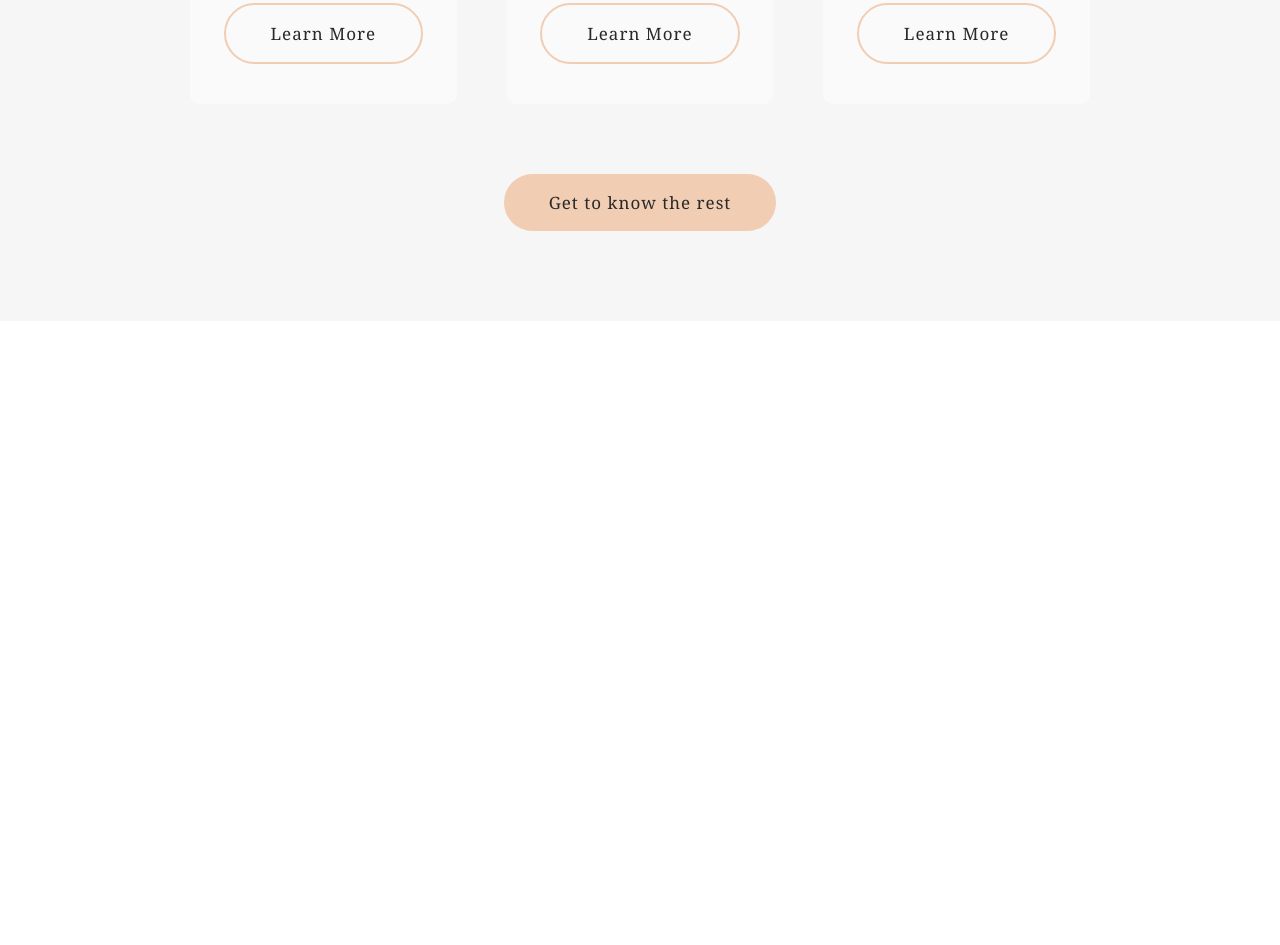
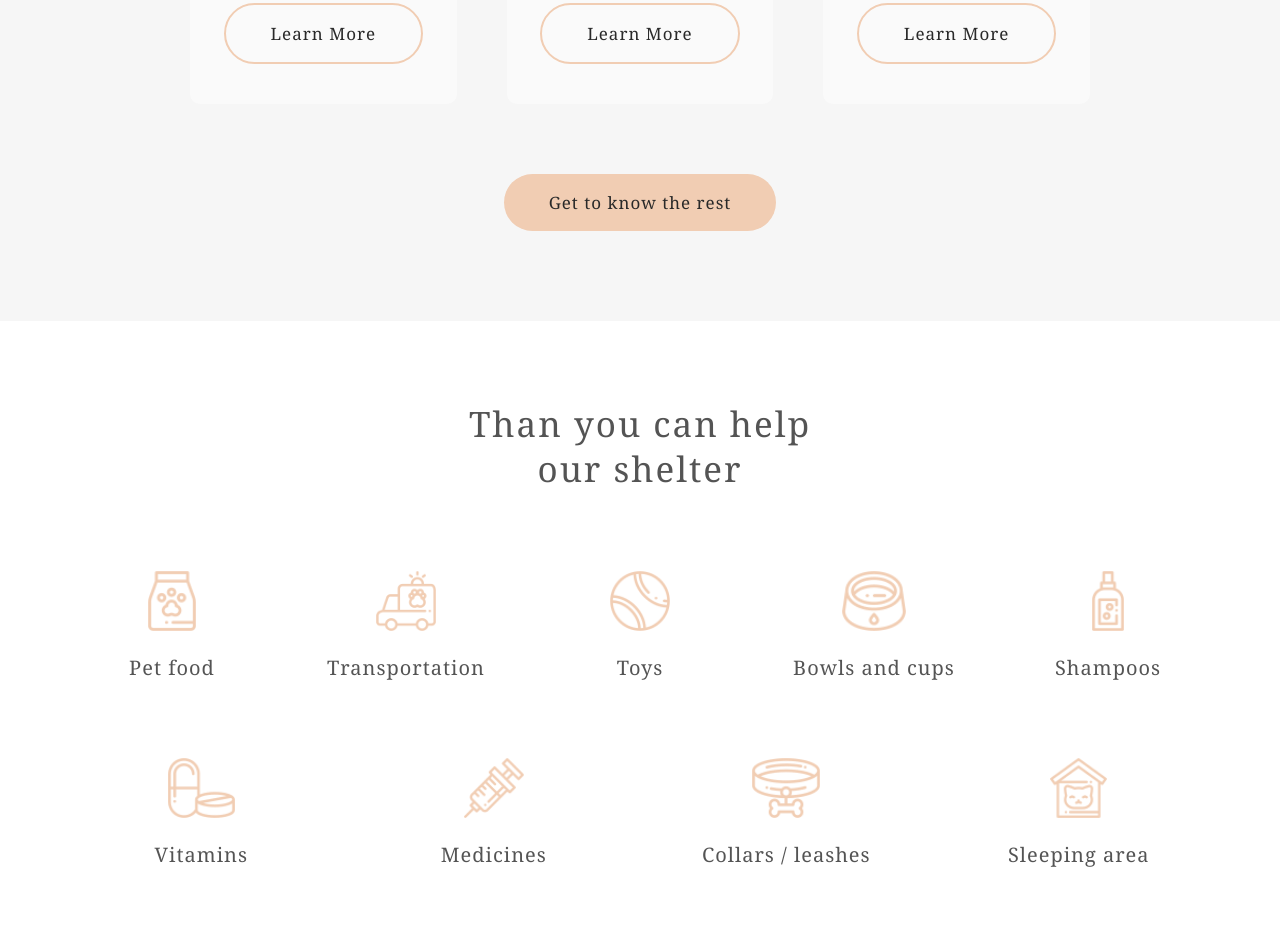
Before and after one commit to vkhozhay/cozy-house, a plain HTML site: page index.html in a window 1280 px wide. Shown: the part 1935-2880 px from the top of the page. Before the commit the page ends 2256 px from the top, so only its background shows below. Drawn offline with nearby package versions, Linux system fonts and the light colour scheme.

Commit message:
3 commit

```diff
--- a/css/main.css
+++ b/css/main.css
@@ -487,6 +487,7 @@ li.nav__list-item:first-child {
     border: 0.2rem solid var(--main-color);
     background-position: center;
     background-repeat: no-repeat;
+    outline: none;
     cursor: pointer;
     transition: 0.3s;
 }
@@ -534,10 +535,6 @@ li.nav__list-item:first-child {
 
 
 @media (max-width: 900px) {
-
-
-
-
     .slider-button-prev {
         left: -6rem;
     }
@@ -548,8 +545,6 @@ li.nav__list-item:first-child {
 }
 
 @media (max-width: 640px) {
-
-
     .swiper-slide img {
         width: 17rem;
     }
@@ -563,8 +558,6 @@ li.nav__list-item:first-child {
         display: block;
     }
 
-
-
     .slider-button-prev,
     .slider-button-next {
         display: none;
@@ -576,7 +569,46 @@ li.nav__list-item:first-child {
 }
 
 
+/* -----------------Our Pets Section END------------------- */
 
 
+/* -----------------Help Section------------------- */
 
-/* -----------------Our Pets Section END------------------- */
+.help-section {
+    padding-top: 8rem;
+    padding-bottom: 8rem;
+}
+
+.help-section__content {
+    display: flex;
+    flex-direction: column;
+    align-items: center;
+    text-align: center;
+    width: 100%;
+}
+
+.help-section__content_triggers {
+    display: flex;
+    justify-content: space-around;
+    flex-wrap: wrap;
+
+}
+
+.help-section__content_triggers .trigger {
+    width: 20rem;
+    margin-top: 8rem;
+}
+
+.trigger__img {
+    height: 6rem;
+}
+
+.trigger__name {
+    margin-top: 2.5rem;
+    font-family: var(--georgia);
+    font-size: 2rem;
+    letter-spacing: 0.1rem;
+    color: #545454;
+}
+
+/* -----------------Help Section END------------------- */
--- a/index.html
+++ b/index.html
@@ -138,6 +138,54 @@
     </section>
     <!-- OUR PETS SECTION END -->
 
+    <!-- HELP SECTION -->
+    <section class="help-section">
+        <div class="container">
+            <div class="help-section__content">
+                <h2>Than you can help<br>our shelter</h2>
+                <div class="help-section__content_triggers">
+                    <div class="trigger">
+                        <img src="assets/img/triggers/1.png" alt="" class="trigger__img">
+                        <div class="trigger__name">Pet food</div>
+                    </div>
+                    <div class="trigger">
+                        <img src="assets/img/triggers/2.png" alt="" class="trigger__img">
+                        <div class="trigger__name">Transportation</div>
+                    </div>
+                    <div class="trigger">
+                        <img src="assets/img/triggers/3.png" alt="" class="trigger__img">
+                        <div class="trigger__name">Toys</div>
+                    </div>
+                    <div class="trigger">
+                        <img src="assets/img/triggers/4.png" alt="" class="trigger__img">
+                        <div class="trigger__name">Bowls and cups</div>
+                    </div>
+                    <div class="trigger">
+                        <img src="assets/img/triggers/5.png" alt="" class="trigger__img">
+                        <div class="trigger__name">Shampoos</div>
+                    </div>
+                    <div class="trigger">
+                        <img src="assets/img/triggers/6.png" alt="" class="trigger__img">
+                        <div class="trigger__name">Vitamins</div>
+                    </div>
+                    <div class="trigger">
+                        <img src="assets/img/triggers/7.png" alt="" class="trigger__img">
+                        <div class="trigger__name">Medicines</div>
+                    </div>
+                    <div class="trigger">
+                        <img src="assets/img/triggers/8.png" alt="" class="trigger__img">
+                        <div class="trigger__name">Collars / leashes</div>
+                    </div>
+                    <div class="trigger">
+                        <img src="assets/img/triggers/9.png" alt="" class="trigger__img">
+                        <div class="trigger__name">Sleeping area</div>
+                    </div>
+                </div>
+            </div>
+        </div>
+    </section>
+    <!-- HELP SECTION END -->
+
     <script src="https://unpkg.com/swiper/js/swiper.min.js"></script>
     <script src="js/main.js"></script>
 </body>
```
Also changed, not shown: assets/img/triggers/1.png (added), assets/img/triggers/1.svg (added), assets/img/triggers/2.png (added), assets/img/triggers/2.svg (added), assets/img/triggers/3.png (added), assets/img/triggers/3.svg (added), assets/img/triggers/4.png (added), assets/img/triggers/4.svg (added), assets/img/triggers/5.png (added), assets/img/triggers/5.svg (added), assets/img/triggers/6.png (added), assets/img/triggers/6.svg (added), assets/img/triggers/7.png (added), assets/img/triggers/7.svg (added), 4 more files.
